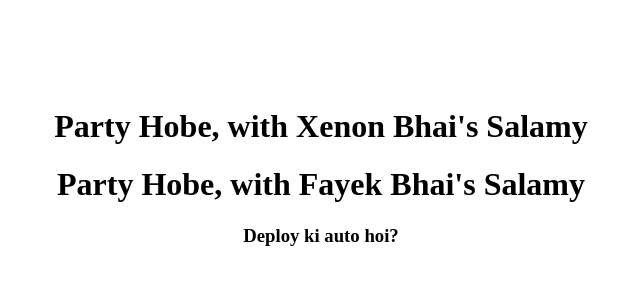
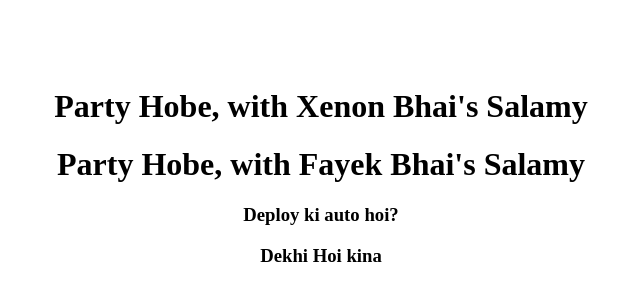
Before and after one commit to WARC-Digital/test-git-deploy, a website: page index.html in a window 1280 px wide. Shown: the part 232-532 px from the top of the page, without its empty margins (319-959 px from the left). Drawn offline with Linux system fonts and the light colour scheme.

Commit message:
Update index.html

```diff
--- a/index.html
+++ b/index.html
@@ -13,6 +13,7 @@
        <h1>Party Hobe, with Xenon Bhai's Salamy</h1>
      <h1>Party Hobe, with Fayek Bhai's Salamy</h1>
        <h3>Deploy ki auto hoi?</h3>
+        <h3>Dekhi Hoi kina</h3>
      </div>
   </div>
 </body>
```
